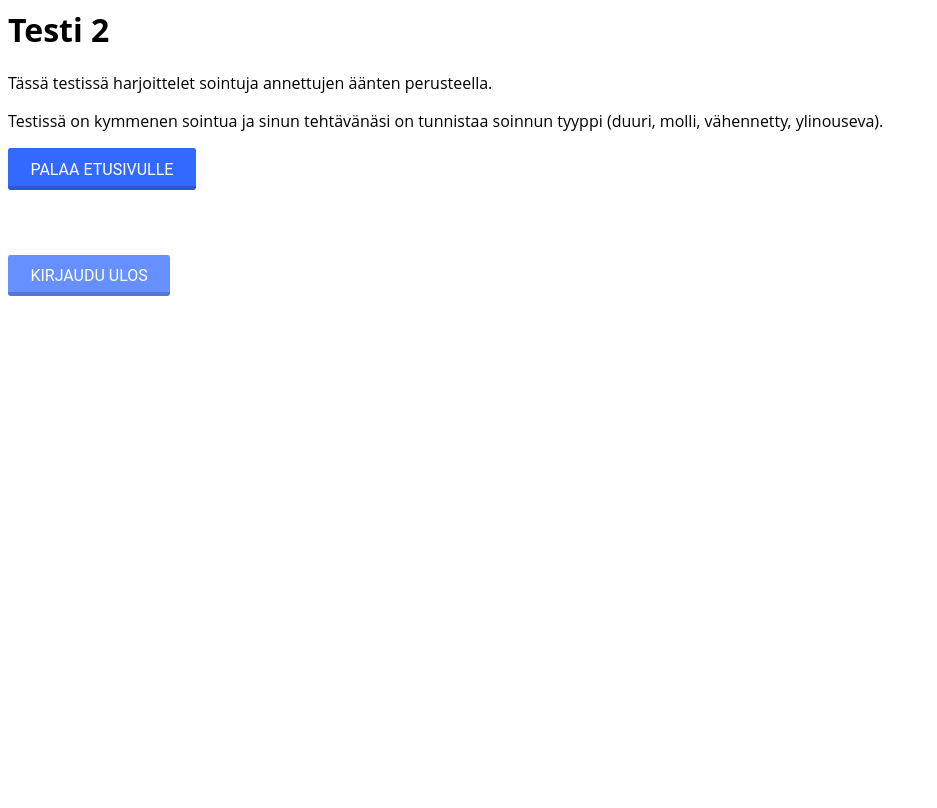
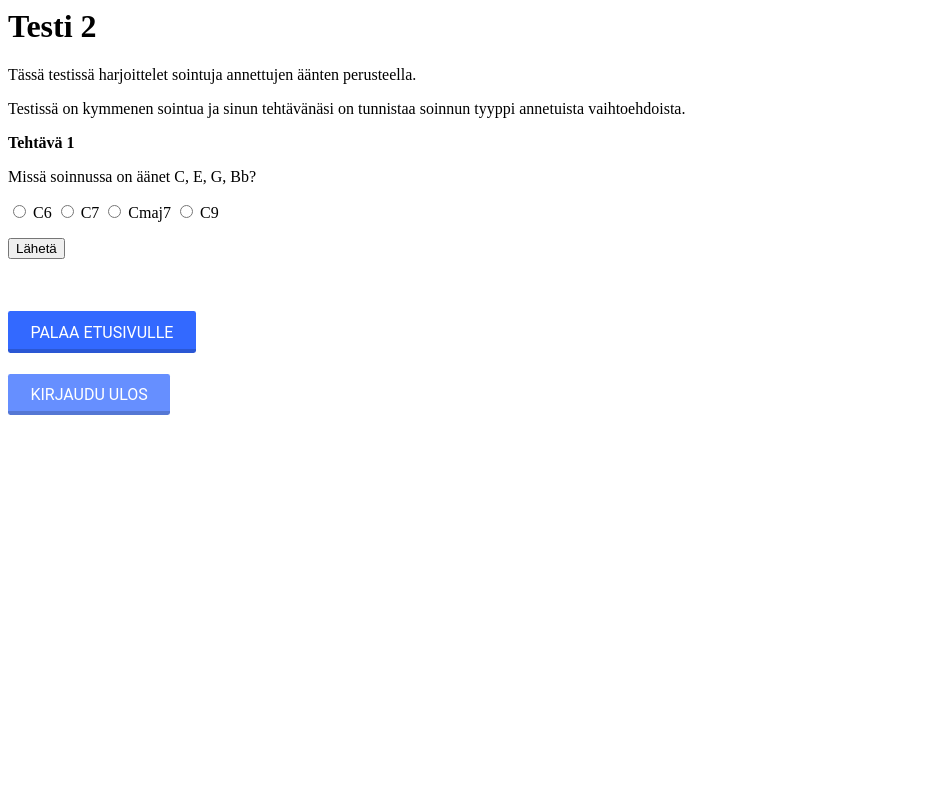
Before and after one commit to AnttiHal/tietokantasovellus, a Flask app: page /testi2 in a window 1280 px wide. Shown: the whole page, without its empty margins (0-937 px from the left). After the commit the page ends 415 px from the top, so only its background shows below. Run offline with Flask 2, Linux system fonts and the light colour scheme.

Commit message:
created version two.

```diff
--- a/routes.py
+++ b/routes.py
@@ -1,26 +1,40 @@
 from app import app
 from flask import redirect, render_template, request, session
+import users
 
 @app.route("/")
 def index():
     return render_template("index.html")
 
-@app.route("/login",methods=["POST"])
+@app.route("/login", methods=["get","post"])
 def login():
-    username = request.form["username"]
-    password = request.form["password"]
-    # TODO: check username and password
-    session["username"] = username
-    return redirect("/")
+    if request.method == "GET":
+        return render_template("login.html")
+    if request.method == "POST":
+        username = request.form["username"]
+        password = request.form["password"]
+        if users.login(username,password):
+            return redirect("/")
+        else:
+            return render_template("error.html",message="Väärä tunnus tai salasana")
 
 @app.route("/logout")
 def logout():
-    del session["username"]
+    users.logout()
     return redirect("/")
 
-@app.route("/register")
+@app.route("/register", methods=["get","post"])
 def register():
-    return render_template("register.html")
+    if request.method == "GET":
+        return render_template("register.html")
+    if request.method == "POST":
+        username = request.form["username"]
+        password = request.form["password"]
+
+        if users.register(username,password):
+            return redirect("/")
+        else:
+            return render_template("error.html",message="Rekisteröinti ei onnistunut")
 
 @app.route("/testi1")
 def testi1():
--- a/schema.sql
+++ b/schema.sql
@@ -7,12 +7,12 @@ CREATE TABLE users (
 
 CREATE TABLE answers (
     id SERIAL PRIMARY KEY,
-    user_id INTEGER,
+    user_id INTEGER REFERENCES users,
     answer INTEGER
 );
 
 CREATE TABLE choices (
     id SERIAL PRIMARY KEY,
-    user_id INTEGER,
+    user_id INTEGER REFERENCES users,
     choice TEXT
 );
--- a/static/style.css
+++ b/static/style.css
@@ -38,55 +38,3 @@ a.button6{
     a.button6:active{
     top:0.1em;
     }
-
-    @import url(https://fonts.googleapis.com/css?family=Open+Sans);
-.btn { display: inline-block; *display: inline; *zoom: 1; padding: 4px 10px 4px; margin-bottom: 0; font-size: 13px; line-height: 18px; color: #333333; text-align: center;text-shadow: 0 1px 1px rgba(255, 255, 255, 0.75); vertical-align: middle; background-color: #f5f5f5; background-image: -moz-linear-gradient(top, #ffffff, #e6e6e6); background-image: -ms-linear-gradient(top, #ffffff, #e6e6e6); background-image: -webkit-gradient(linear, 0 0, 0 100%, from(#ffffff), to(#e6e6e6)); background-image: -webkit-linear-gradient(top, #ffffff, #e6e6e6); background-image: -o-linear-gradient(top, #ffffff, #e6e6e6); background-image: linear-gradient(top, #ffffff, #e6e6e6); background-repeat: repeat-x; filter: progid:dximagetransform.microsoft.gradient(startColorstr=#ffffff, endColorstr=#e6e6e6, GradientType=0); border-color: #e6e6e6 #e6e6e6 #e6e6e6; border-color: rgba(0, 0, 0, 0.1) rgba(0, 0, 0, 0.1) rgba(0, 0, 0, 0.25); border: 1px solid #e6e6e6; -webkit-border-radius: 4px; -moz-border-radius: 4px; border-radius: 4px; -webkit-box-shadow: inset 0 1px 0 rgba(255, 255, 255, 0.2), 0 1px 2px rgba(0, 0, 0, 0.05); -moz-box-shadow: inset 0 1px 0 rgba(255, 255, 255, 0.2), 0 1px 2px rgba(0, 0, 0, 0.05); box-shadow: inset 0 1px 0 rgba(255, 255, 255, 0.2), 0 1px 2px rgba(0, 0, 0, 0.05); cursor: pointer; *margin-left: .3em; }
-.btn:hover, .btn:active, .btn.active, .btn.disabled, .btn[disabled] { background-color: #e6e6e6; }
-.btn-large { padding: 9px 14px; font-size: 15px; line-height: normal; -webkit-border-radius: 5px; -moz-border-radius: 5px; border-radius: 5px; }
-.btn:hover { color: #333333; text-decoration: none; background-color: #e6e6e6; background-position: 0 -15px; -webkit-transition: background-position 0.1s linear; -moz-transition: background-position 0.1s linear; -ms-transition: background-position 0.1s linear; -o-transition: background-position 0.1s linear; transition: background-position 0.1s linear; }
-.btn-primary, .btn-primary:hover { text-shadow: 0 -1px 0 rgba(0, 0, 0, 0.25); color: #ffffff; }
-.btn-primary.active { color: rgba(255, 255, 255, 0.75); }
-.btn-primary { background-color: #4a77d4; background-image: -moz-linear-gradient(top, #6eb6de, #4a77d4); background-image: -ms-linear-gradient(top, #6eb6de, #4a77d4); background-image: -webkit-gradient(linear, 0 0, 0 100%, from(#6eb6de), to(#4a77d4)); background-image: -webkit-linear-gradient(top, #6eb6de, #4a77d4); background-image: -o-linear-gradient(top, #6eb6de, #4a77d4); background-image: linear-gradient(top, #6eb6de, #4a77d4); background-repeat: repeat-x; filter: progid:dximagetransform.microsoft.gradient(startColorstr=#6eb6de, endColorstr=#4a77d4, GradientType=0);  border: 1px solid #3762bc; text-shadow: 1px 1px 1px rgba(0,0,0,0.4); box-shadow: inset 0 1px 0 rgba(255, 255, 255, 0.2), 0 1px 2px rgba(0, 0, 0, 0.5); }
-.btn-primary:hover, .btn-primary:active, .btn-primary.active, .btn-primary.disabled, .btn-primary[disabled] { filter: none; background-color: #4a77d4; }
-.btn-block { width: 100%; display:block; }
-
-* { -webkit-box-sizing:border-box; -moz-box-sizing:border-box; -ms-box-sizing:border-box; -o-box-sizing:border-box; box-sizing:border-box; }
-
-html { width: 100%; height:100%; overflow:hidden; }
-
-body {
-    width: 100%;
-    height:100%;
-    font-family: 'Open Sans', sans-serif;
-
-}
-.login {
-    position: absolute;
-    top: 50%;
-    left: 40%;
-    margin: -150px 0 0 -150px;
-    width:300px;
-    height:300px;
-}
-.login h1 { color: #fff; text-shadow: 0 0 10px rgba(0,0,0,0.3); letter-spacing:1px; text-align:center; }
-
-input {
-    width: 100%;
-    margin-bottom: 10px;
-    background: rgba(0,0,0,0.3);
-    border: none;
-    outline: none;
-    padding: 10px;
-    font-size: 13px;
-    color: #fff;
-    text-shadow: 1px 1px 1px rgba(0,0,0,0.3);
-    border: 1px solid rgba(0,0,0,0.3);
-    border-radius: 4px;
-    box-shadow: inset 0 -5px 45px rgba(100,100,100,0.2), 0 1px 1px rgba(255,255,255,0.2);
-    -webkit-transition: box-shadow .5s ease;
-    -moz-transition: box-shadow .5s ease;
-    -o-transition: box-shadow .5s ease;
-    -ms-transition: box-shadow .5s ease;
-    transition: box-shadow .5s ease;
-}
-input:focus { box-shadow: inset 0 -5px 45px rgba(100,100,100,0.4), 0 1px 1px rgba(255,255,255,0.2); }
--- /dev/null
+++ b/templates/error.html
@@ -0,0 +1,4 @@
+{{message}}
+<br>
+<br>
+<a href="/" class="button6">palaa etusivulle</a><br>
--- a/templates/index.html
+++ b/templates/index.html
@@ -6,7 +6,7 @@
 
 </div>
 <div>
-    {% if session.username %}
+    {% if session.user_id %}
     <p>Olet kirjautunut nimellä {{ session.username }}</p>
     <p>Tervetuloa opettelemaan erilaisia sointuja</p>
     <p>Valitse alta haluamasi toiminto</p>
--- a/templates/testi2.html
+++ b/templates/testi2.html
@@ -2,8 +2,21 @@
 <h1>Testi 2</h1>
 <p>Tässä testissä harjoittelet sointuja annettujen äänten perusteella.</p>
 <p>Testissä on kymmenen sointua ja sinun tehtävänäsi on tunnistaa soinnun tyyppi
-    (duuri, molli, vähennetty, ylinouseva).</p>
+    annetuista vaihtoehdoista.</p>
+<p><strong>Tehtävä 1</strong></p>
+ <p>Missä soinnussa on äänet C, E, G, Bb?</p>
 
-<a href="/" class="button6">palaa etusivulle</a><br><br><br>
+ <p>
+    <form action="/" method="POST">
+        <input type="radio" name="sointu" value="1"> C6
+        <input type="radio" name="sointu" value="2"> C7
+        <input type="radio" name="sointu" value="3"> Cmaj7
+        <input type="radio" name="sointu" value="4"> C9
+        <p>
+    <input type="submit" value="Lähetä">
+    </form>
+<br>
+<br>
+<a href="/" class="button6">palaa etusivulle</a><br>
 
 <p><a href="/logout" class="button6" style="background-color:#668fff">Kirjaudu ulos</a></p>
```
Also changed, not shown: templates/register.html (+8 -0 lines), templates/testi1.html (+12 -1 lines), users.py (added, +32 -0 lines).
